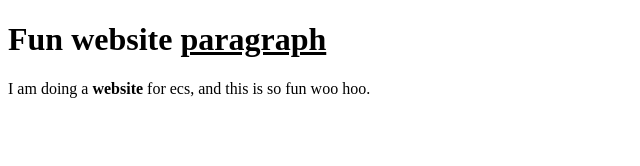
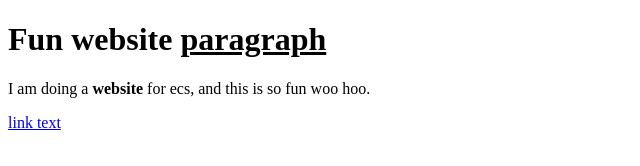
Before and after one commit to rk4559/ecs, a plain HTML site: page index.html in a window 1280 px wide. Shown: the full height of the page, 0-640 px from the left. Drawn offline with Linux system fonts and the light colour scheme.

```diff
--- a/index.html
+++ b/index.html
@@ -3,5 +3,7 @@
  <body>
 	 <h1>Fun website <u>paragraph</u></h1>
 	 <p>I am doing a <b>website</b> for ecs, and this is so fun woo hoo.</p>
+	 <p><a href="url">link text</a></p>
+
  </body>
 </html>
```
